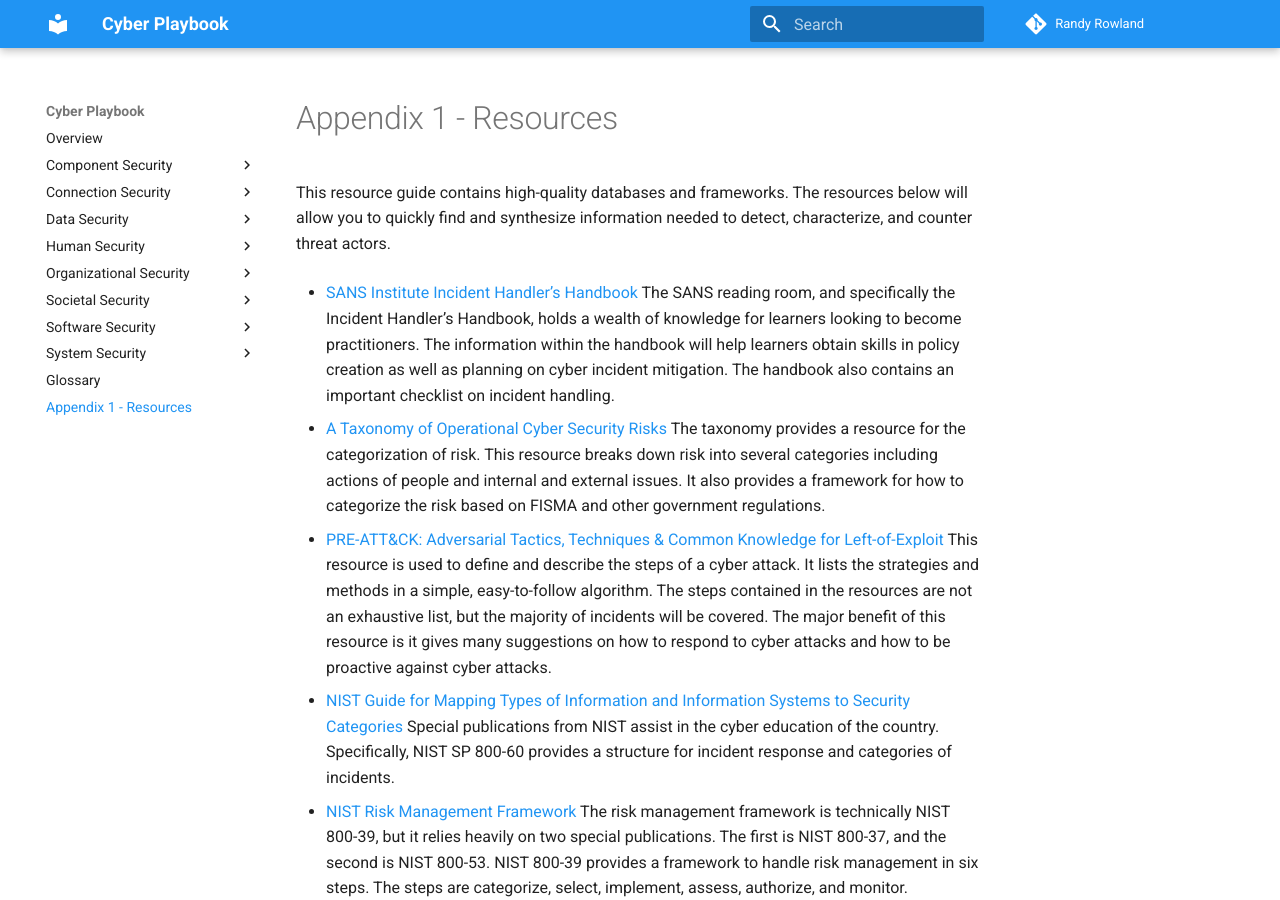
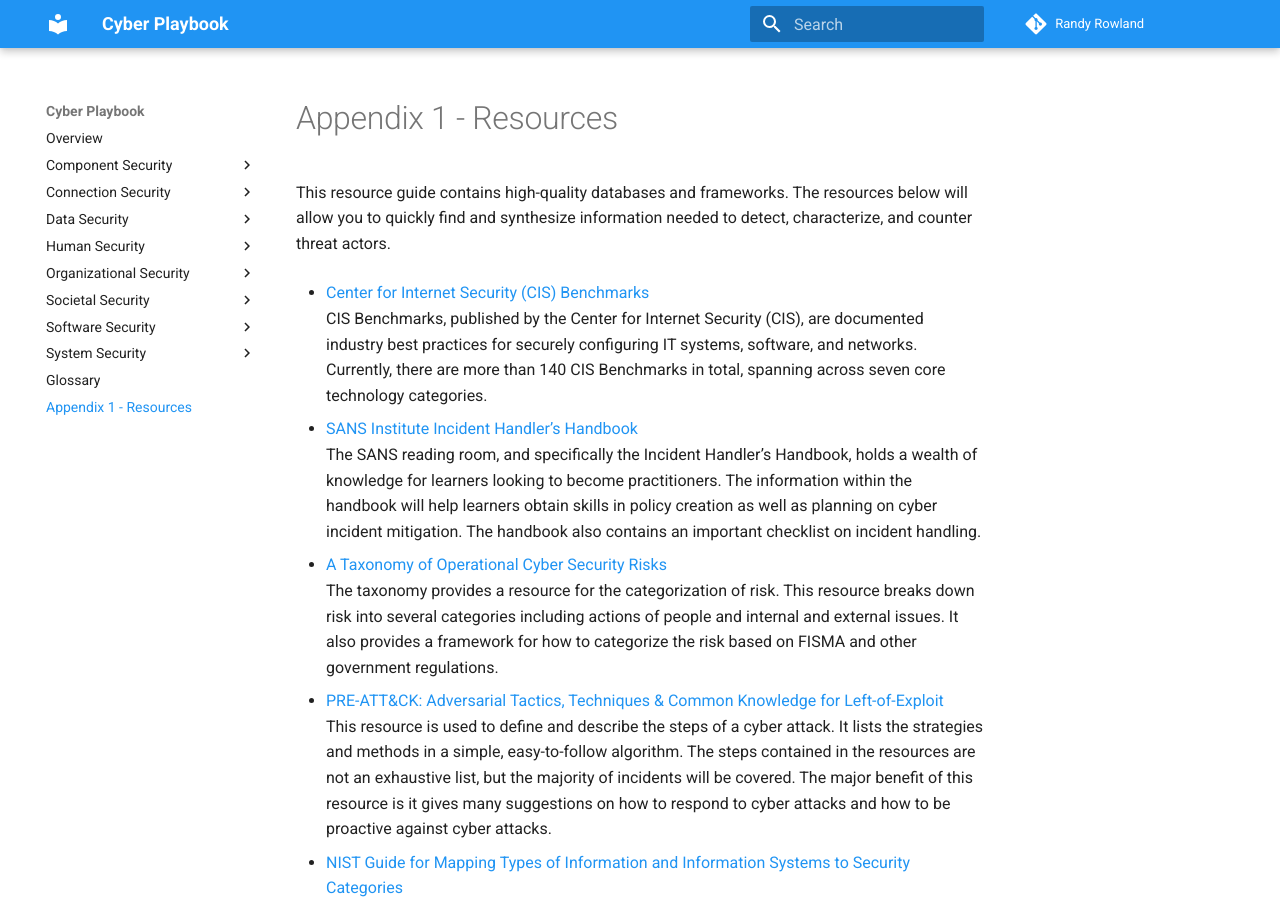
Before and after one commit to rowland007/Cyber-Playbook, an MkDocs documentation site: the page built from docs/resources.md, in a window 1280 px wide and 900 px high. Built offline with MkDocs 1.6.1 and Material for MkDocs 9.7.7, drawn with Linux system fonts in a browser that asks for light colours.

Commit message:
Add CIS Benchmarks to resource page
Signed-off-by: Randy Rowland <randy.rowland@disroot.org>

```diff
--- a/docs/resources.md
+++ b/docs/resources.md
@@ -1,5 +1,8 @@
 This resource guide contains high-quality databases and frameworks. The resources below will allow you to quickly find and synthesize
 information needed to detect, characterize, and counter threat actors.
+
+- [Center for Internet Security (CIS) Benchmarks](https://www.cisecurity.org/cis-benchmarks/)
+CIS Benchmarks, published by the Center for Internet Security (CIS), are documented industry best practices for securely configuring IT systems, software, and networks. Currently, there are more than 140 CIS Benchmarks in total, spanning across seven core technology categories.
 
 - [SANS Institute Incident Handler’s Handbook](https://www.sans.org/reading-room/whitepapers/incident/incident-handlers-handbook-33901)
 The SANS reading room, and specifically the Incident Handler’s Handbook, holds a wealth of knowledge
```
